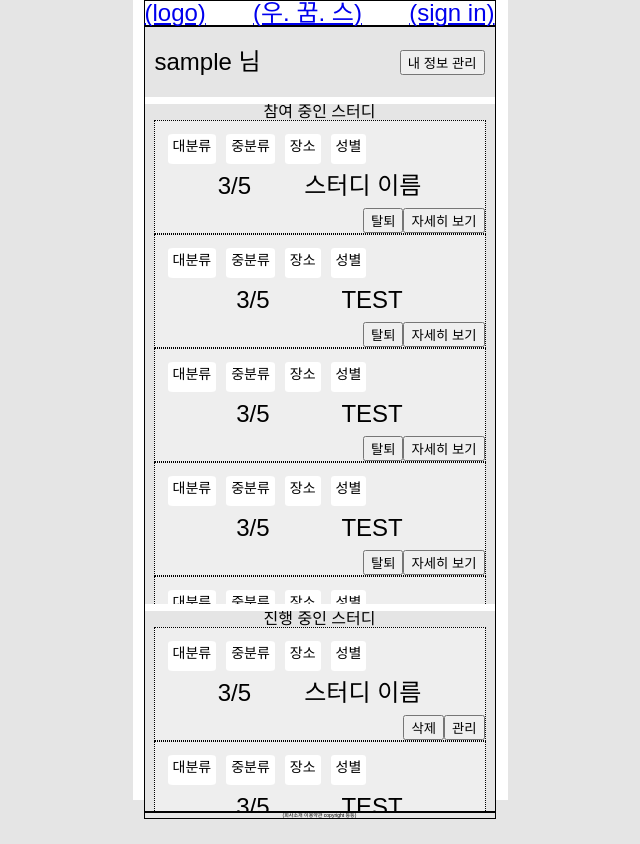
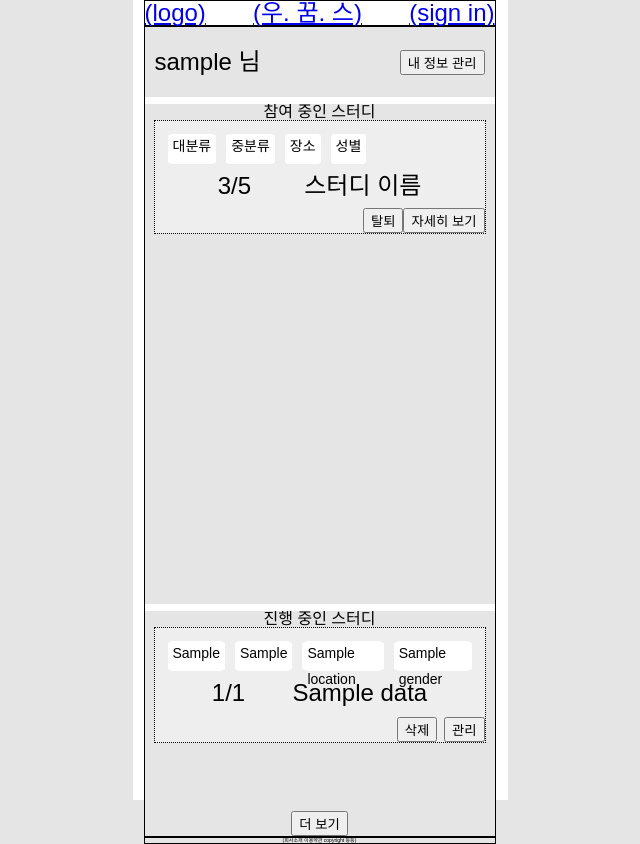
Before and after one commit to LM-channel-team-project/wooggooms, a Node server app: template views/mypage.ejs in a window 1280 px wide. Shown: the whole page, without its empty margins (320-960 px from the left). Before the commit the page ends 819 px from the top, so only its background shows below. Run offline with Node 20, Linux system fonts and the light colour scheme; the template is opened without the code that fills it: most values are stand-ins (such as "Sample title", 1, 10 or a date in 2020); some libraries are stand-ins or nearby versions.

Commit message:
feat: Load lead-group list by ssr+csr

```diff
--- a/public/js/mypage.js
+++ b/public/js/mypage.js
@@ -6,6 +6,8 @@ const del_btn = document.querySelectorAll('.group-list__del-btn');
 const no_btn = document.querySelectorAll('.modal__no-btn');
 const edit_btn = document.querySelectorAll('.group-list__edit-btn');
 const group_enter_btn = document.querySelectorAll('.group-list__enter-btn');
+const reloadLeadGroupBtn = document.querySelector('.group-list__load-btn');
+const leadgroupSection = document.querySelector('.lead-group-list');
 
 function redirectEditPage() {
   location.href = 'http://localhost:3000/mypage/edit-myinfo';
@@ -21,6 +23,90 @@ function openModal(modal) {
 function closeModal() {
   const cur_modal = this.closest('.show-modal');
   cur_modal.classList.remove('show-modal');
+}
+
+// 전달 받은 데이터를 사용하여 element를 생성하는 함수
+function createLeadgroup(data) {
+  // group-list__item
+  const newItem = document.createElement('div');
+  newItem.className = 'group-list__item';
+  leadgroupSection.appendChild(newItem);
+  // group-tag
+  const newTag = document.createElement('div');
+  newTag.className = 'group-tag';
+  newItem.appendChild(newTag);
+
+  const newTagMain = document.createElement('div');
+  newTagMain.className = 'group-tag__cat-main';
+  newTagMain.textContent = data.main_category;
+  newTag.appendChild(newTagMain);
+
+  const newTagSub = document.createElement('div');
+  newTagSub.className = 'group-tag__cat-sub';
+  newTagSub.textContent = data.sub_category;
+  newTag.appendChild(newTagSub);
+
+  const newTagLoc = document.createElement('div');
+  newTagLoc.className = 'group-tag__loc';
+  newTagLoc.textContent = data.location;
+  newTag.appendChild(newTagLoc);
+
+  const newTagGndr = document.createElement('div');
+  newTagGndr.className = 'group-tag__gndr';
+  newTagGndr.textContent = data.gender;
+  newTag.appendChild(newTagGndr);
+  // group-list__info
+  const newInfo = document.createElement('div');
+  newInfo.className = 'group-list__info';
+  newItem.appendChild(newInfo);
+
+  const newInfoNum = document.createElement('span');
+  newInfoNum.className = 'group-list__num';
+  newInfoNum.textContent = data.current_number + '/' + data.maximum_number;
+  newInfo.appendChild(newInfoNum);
+
+  const newInfoName = document.createElement('span');
+  newInfoName.className = 'group-list__name';
+  newInfoName.textContent = data.name;
+  newInfo.appendChild(newInfoName);
+  // group-list__mgr
+  const newMgr = document.createElement('div');
+  newMgr.className = 'group-list__mgr';
+  newItem.appendChild(newMgr);
+
+  const newMgrForm = document.createElement('form');
+  newMgrForm.className = 'group-edit__form';
+  newMgrForm.action = '/mypage/group-edit/process';
+  newMgrForm.method = 'POST';
+  newMgr.appendChild(newMgrForm);
+
+  const newMgrInput = document.createElement('input');
+  newMgrInput.className = 'group-list__hidden-input';
+  newMgrInput.name = 'study-group-id';
+  newMgrInput.type = 'hidden';
+  newMgrInput.value = `${data.id}`;
+  newMgrForm.appendChild(newMgrInput);
+
+  const newMgrDelBtn = document.createElement('button');
+  newMgrDelBtn.className = 'group-list__del-btn';
+  newMgrDelBtn.textContent = '삭제';
+  newMgrForm.appendChild(newMgrDelBtn);
+
+  const newMgrEditBtn = document.createElement('button');
+  newMgrEditBtn.className = 'group-list__edit-btn';
+  newMgrEditBtn.textContent = '관리';
+  newMgrForm.appendChild(newMgrEditBtn);
+}
+
+// 새로운 데이터를 요청하는 함수
+let count = 1;
+function fetchLeadgroup() {
+  count += 4;
+  fetch(`http://localhost:3000/mypage/fetch-leadgroup?load=${count}`)
+    .then(response => response.json())
+    .then(data => {
+      data.forEach(group => createLeadgroup(group));
+    });
 }
 
 function init() {
@@ -40,6 +126,7 @@ function init() {
   edit_btn.forEach(Item => {
     Item.addEventListener('click', redeirectGroupEditPage);
   });
+  reloadLeadGroupBtn.addEventListener('click', fetchLeadgroup);
 }
 
 init();
--- a/views/includes/mypage/join-group-list.ejs
+++ b/views/includes/mypage/join-group-list.ejs
@@ -17,7 +17,7 @@
   </div>
 </div>
 <!-- TEST DATA!!! -->
-<% for(let i = 0; i < 5; i++) { %>
+<!-- <% for(let i = 0; i < 5; i++) { %>
 <div class="group-list__item">
   <div class="group-tag">
     <div class="group-tag__cat-main">대분류</div>
@@ -34,4 +34,4 @@
     <button class="group-list__desc-btn">자세히 보기</button>
   </div>
 </div>
-<% } %>
+<% } %> -->
--- a/views/includes/mypage/lead-group-list.ejs
+++ b/views/includes/mypage/lead-group-list.ejs
@@ -1,37 +1,35 @@
 <span class="group-list__text">진행 중인 스터디</span>
 <!-- 내가 모집한 스터디 목록 -->
+<!-- Load default data -->
+<% dataArray.forEach(data => { %>
 <div class="group-list__item">
   <div class="group-tag">
-    <div class="group-tag__cat-main">대분류</div>
-    <div class="group-tag__cat-sub">중분류</div>
-    <div class="group-tag__loc">장소</div>
-    <div class="group-tag__gndr">성별</div>
+    <div class="group-tag__cat-main"><%= data.main_category %></div>
+    <div class="group-tag__cat-sub"><%= data.sub_category %></div>
+    <div class="group-tag__loc"><%= data.location %></div>
+    <div class="group-tag__gndr"><%= data.gender %></div>
   </div>
   <div class="group-list__info">
-    <span class="group-list__num">3/5</span>
-    <span class="group-list__name">스터디 이름</span>
+    <span class="group-list__num">
+      <%= data.current_number + '/' + data.maximum_number %>
+    </span>
+    <span class="group-list__name"><%= data.name %></span>
   </div>
   <div class="group-list__mgr">
-    <button class="group-list__del-btn">삭제</button>
-    <button class="group-list__edit-btn">관리</button>
+    <form
+      class="group-edit__form"
+      action="/mypage/group-edit/process"
+      method="POST"
+    >
+      <input
+        class="group-list__hidden-input"
+        name="study-group-id"
+        type="hidden"
+        value="<%= data.id %>"
+      />
+      <button class="group-list__del-btn">삭제</button>
+      <button class="group-list__edit-btn">관리</button>
+    </form>
   </div>
 </div>
-<!-- TEST DATA!!! -->
-<% for(let i = 0; i < 2; i++) { %>
-<div class="group-list__item">
-  <div class="group-tag">
-    <div class="group-tag__cat-main">대분류</div>
-    <div class="group-tag__cat-sub">중분류</div>
-    <div class="group-tag__loc">장소</div>
-    <div class="group-tag__gndr">성별</div>
-  </div>
-  <div class="group-list__info">
-    <span class="group-list__num">3/5</span>
-    <span class="group-list__name">TEST</span>
-  </div>
-  <div class="group-list__mgr">
-    <button class="group-list__del-btn">삭제</button>
-    <button class="group-list__edit-btn">관리</button>
-  </div>
-</div>
-<% } %>
+<% }) %>
--- a/views/mypage.ejs
+++ b/views/mypage.ejs
@@ -23,6 +23,7 @@
       <section class="lead-group-list">
         <%- include('includes/mypage/lead-group-list'); %>
       </section>
+      <button class="group-list__load-btn">더 보기</button>
     </main>
     <!-- modals -->
     <%- include('includes/mypage/modal'); %>
```
Also changed, not shown: routes/mypage.js (+24 -4 lines).
